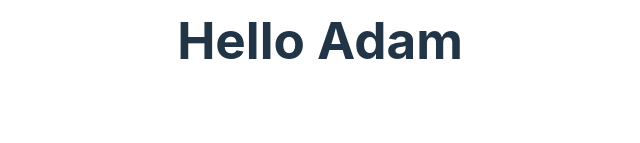
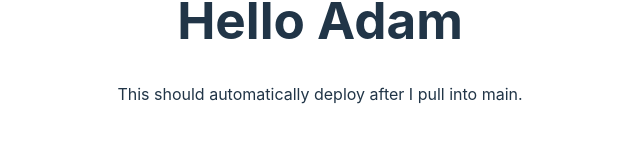
Before and after one commit to lswarner/collective-goods-cicd-demo, a React (Vite) app: page / in a window 1280 px wide. Shown: the part 513-656 px from the top of the page, without its empty margins (320-960 px from the left). Built offline with nearby package versions, Linux system fonts and the light colour scheme.

Commit message:
a change to trigger CodePipeline.

```diff
--- a/src/App.tsx
+++ b/src/App.tsx
@@ -10,7 +10,7 @@ function App() {
         </a>
       </div>
       <h1>Hello Adam</h1>
-
+      <p>This should automatically deploy after I pull into main.</p>
 
     </>
   )
```
